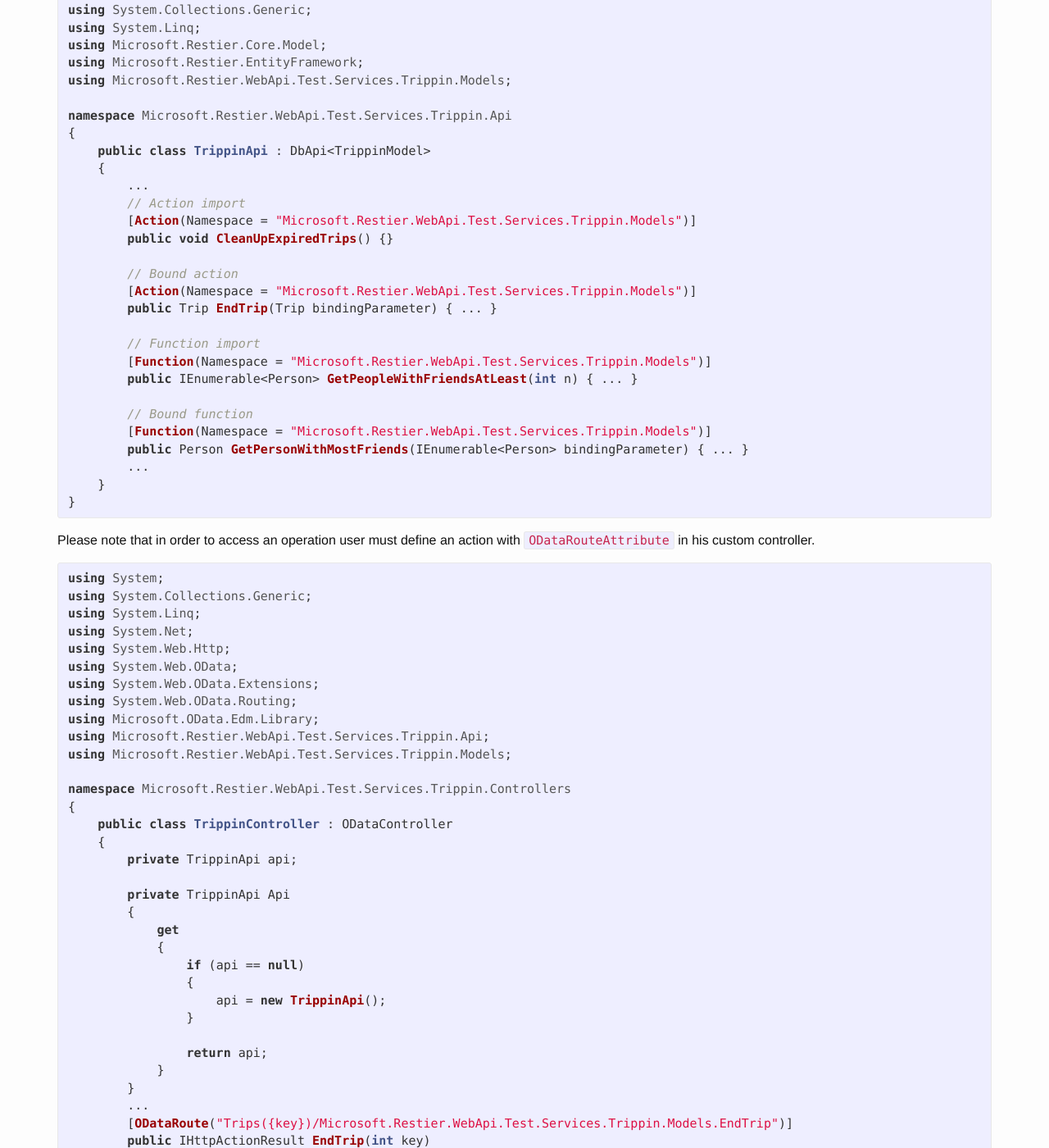
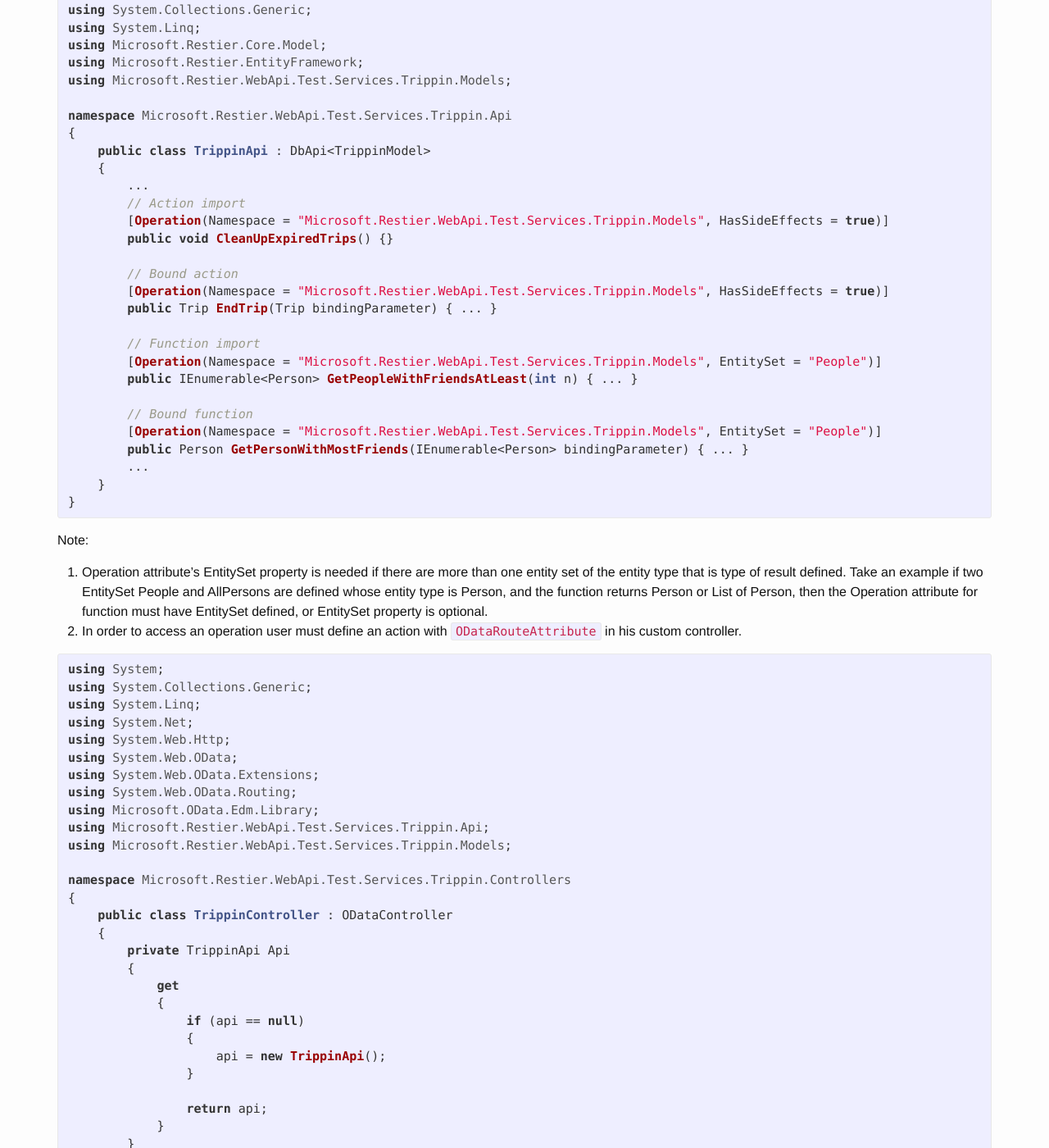
Before and after one commit to OData/RESTier, a Jekyll site: the page built from _posts/2016-04-23-02-05-Model-building-0-5-0.md, in a window 1280 px wide and 1400 px high, scrolled down 3210 px. Shown: the whole window at 82% size. Built offline with Jekyll 4.4.1, drawn with Linux system fonts in a browser that asks for light colours; nearby versions of some CDN libraries; comment, search, counter and statistics services are not loaded; some of the changed text lies outside the part shown.

Commit message:
Update model build attribute

```diff
--- a/_posts/2016-04-23-02-05-Model-building-0-5-0.md
+++ b/_posts/2016-04-23-02-05-Model-building-0-5-0.md
@@ -154,26 +154,28 @@ namespace Microsoft.Restier.WebApi.Test.Services.Trippin.Api
     {
         ...
         // Action import
-        [Action(Namespace = "Microsoft.Restier.WebApi.Test.Services.Trippin.Models")]
+        [Operation(Namespace = "Microsoft.Restier.WebApi.Test.Services.Trippin.Models", HasSideEffects = true)]
         public void CleanUpExpiredTrips() {}
 
         // Bound action
-        [Action(Namespace = "Microsoft.Restier.WebApi.Test.Services.Trippin.Models")]
+        [Operation(Namespace = "Microsoft.Restier.WebApi.Test.Services.Trippin.Models", HasSideEffects = true)]
         public Trip EndTrip(Trip bindingParameter) { ... }
 
         // Function import
-        [Function(Namespace = "Microsoft.Restier.WebApi.Test.Services.Trippin.Models")]
+        [Operation(Namespace = "Microsoft.Restier.WebApi.Test.Services.Trippin.Models", EntitySet = "People")]
         public IEnumerable<Person> GetPeopleWithFriendsAtLeast(int n) { ... }
 
         // Bound function
-        [Function(Namespace = "Microsoft.Restier.WebApi.Test.Services.Trippin.Models")]
+        [Operation(Namespace = "Microsoft.Restier.WebApi.Test.Services.Trippin.Models", EntitySet = "People")]
         public Person GetPersonWithMostFriends(IEnumerable<Person> bindingParameter) { ... }
         ...
     }
 }
 {% endhighlight %}
 
-Please note that in order to access an operation user must define an action with `ODataRouteAttribute` in his custom controller.
+Note:
+1. Operation attribute's EntitySet property is needed if there are more than one entity set of the entity type that is type of result defined. Take an example if two EntitySet People and AllPersons are defined whose entity type is Person, and the function returns Person or List of Person, then the Operation attribute for function must have EntitySet defined, or EntitySet property is optional.
+2. In order to access an operation user must define an action with `ODataRouteAttribute` in his custom controller.
 
 {% highlight csharp %}
 using System;
@@ -192,8 +194,6 @@ namespace Microsoft.Restier.WebApi.Test.Services.Trippin.Controllers
 {
     public class TrippinController : ODataController
     {
-        private TrippinApi api;
-
         private TrippinApi Api
         {
             get
@@ -277,3 +277,5 @@ After the above steps, the final process of building the model will be:
  <br/>
 
 Actually this order not only applies to the `IModelBuilder` but also all other services.
+
+Refer to [section 4.5](http://odata.github.io/RESTier/#04-03-Api-Service) for more details of RESTier API Service.
```
Also changed, not shown: other parts of _posts/2016-04-23-02-05-Model-building-0-5-0.md (+2 -2 lines).
